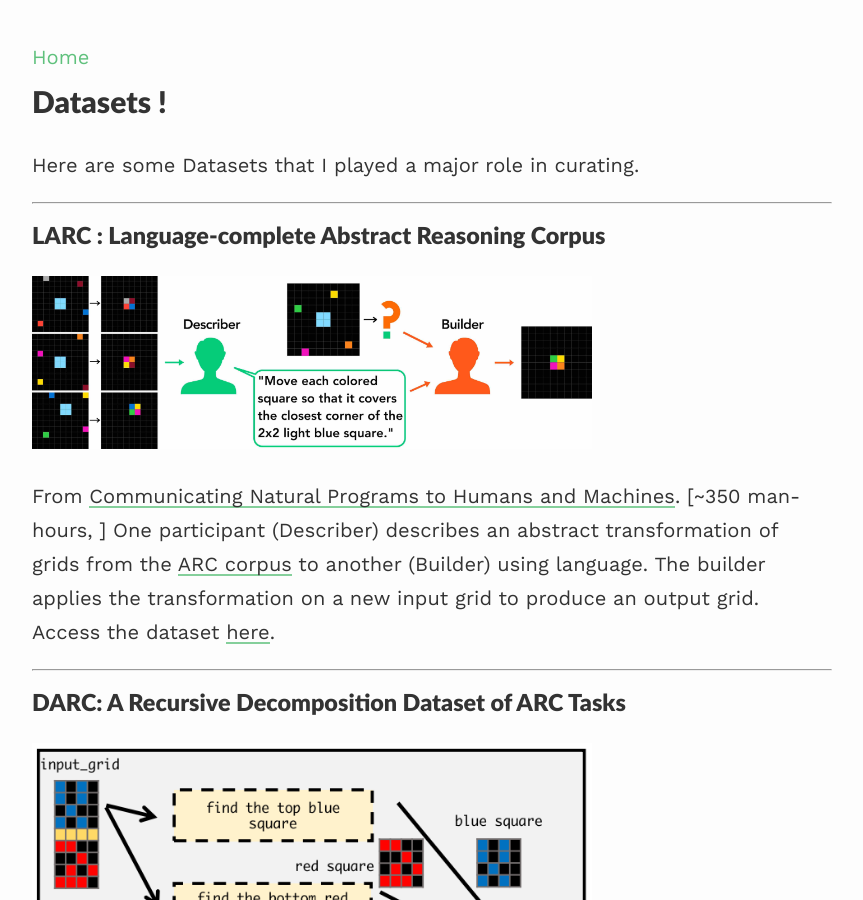
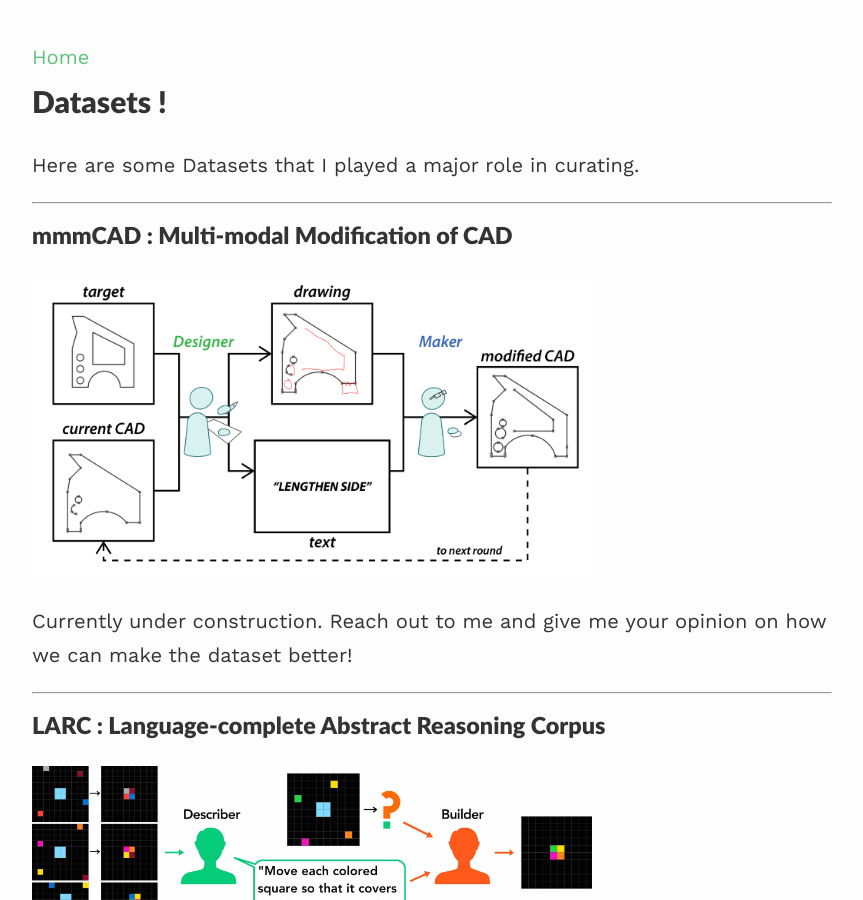
Before and after one commit to evanthebouncy/evanthebouncy.github.io, a Jekyll site: the page built from _pages/datasets.md, in a window 1280 px wide and 900 px high. Shown: the whole window, without its empty margins (208-1071 px from the left). Built offline with Jekyll 4.4.1, drawn with Linux system fonts in a browser that asks for light colours; nearby versions of some CDN libraries.

Commit message:
more stuf

```diff
--- a/_includes/navigation.html
+++ b/_includes/navigation.html
@@ -1,5 +1,6 @@
 <div class="links scroll">
         <a href="{{site.baseurl}}/">home</a>
+        <a href="{{site.baseurl}}/datasets/">datasets</a>
         <a href="{{site.baseurl}}/interactive-systems/">interactive systems</a>
         <!-- <a href="{{site.baseurl}}/projects/">Projects</a> -->
         <a href="https://evanthebouncy.github.io/program-synthesis-minimal/">program-synthesis-blog</a>
--- a/_pages/datasets.md
+++ b/_pages/datasets.md
@@ -8,6 +8,13 @@ published: true
 # Datasets !
 
 Here are some Datasets that I played a major role in curating.
+
+---
+
+### mmmCAD : Multi-modal Modification of CAD
+<img src="/assets/images/datasets/mmmCAD.png" alt="Project Image" width="70%" />
+
+Currently under construction. Reach out to me and give me your opinion on how we can make the dataset better!
 
 ---
 
```
Also changed, not shown: assets/images/datasets/mmmCAD.png (added).
